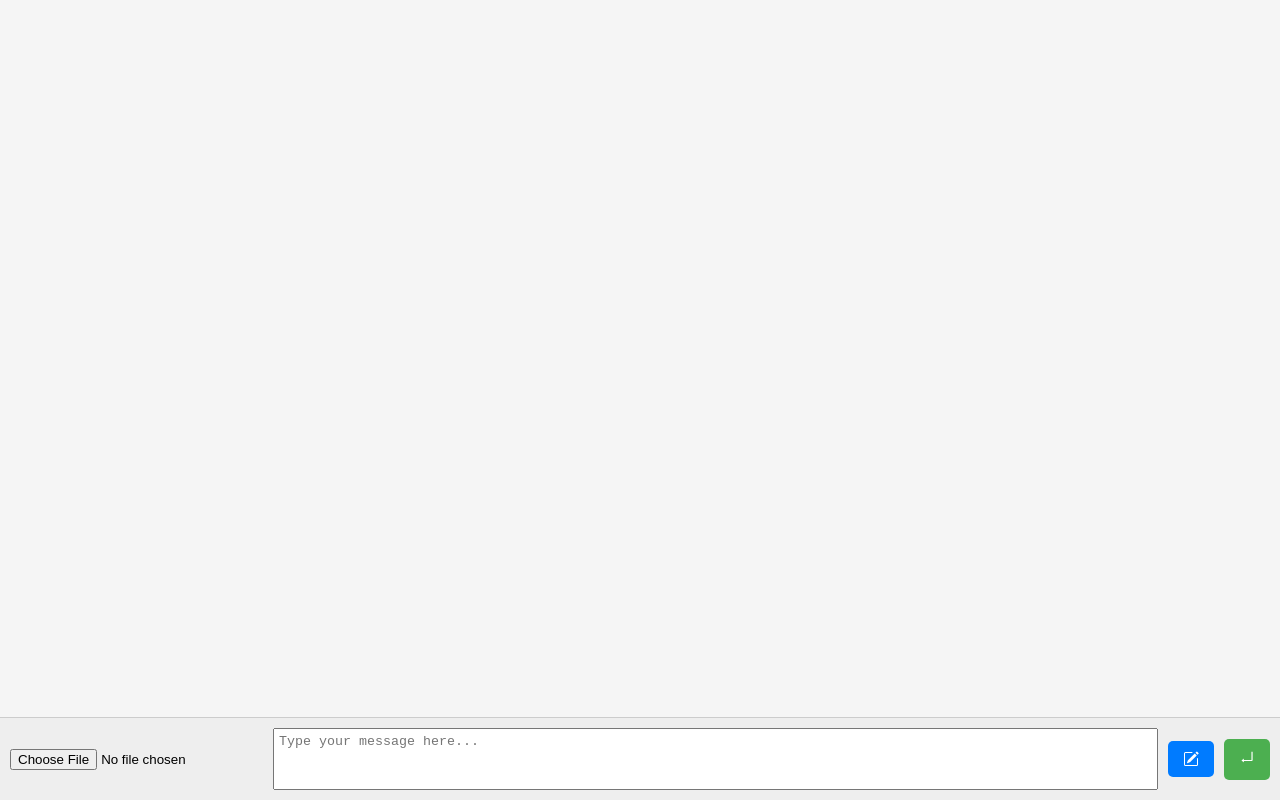
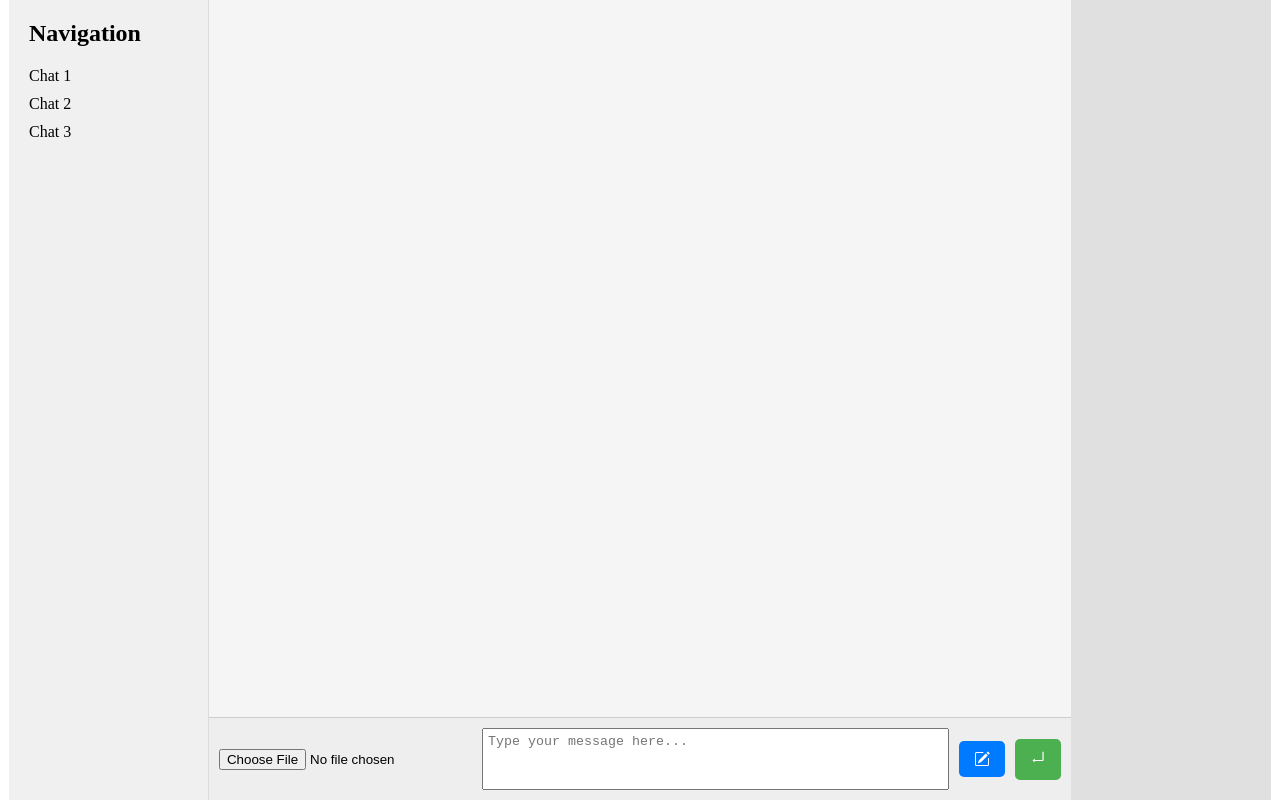
Before and after one commit to agile-athletes/ai-playground, a React (Create React App) app in the folder src/n8nprototype/frontend/: page / in a window 1280 px wide. Built offline with nearby package versions, Linux system fonts and the light colour scheme.

Commit message:
frontend middle 2

```diff
--- a/src/n8nprototype/frontend/src/App.css
+++ b/src/n8nprototype/frontend/src/App.css
@@ -1,6 +1,22 @@
-.app-container {
+/* src/App.css */
+.app-wrapper {
+    display: flex;
+    height: 100vh;
+    /* Narrow the view by 0.7vw on each side */
+    width: calc(100vw - 1.4vw);
+    margin: 0 auto;
+}
+
+/* Main chat area styling */
+.main-content {
+    flex: 1;
     display: flex;
     flex-direction: column;
-    height: 100vh;
-    font-family: Arial, sans-serif;
+    background-color: #ffffff;
 }
+
+/* Right sidebar with a slightly darker light grey background */
+.right-sidebar {
+    width: 200px;
+    background-color: #e0e0e0;
+}
--- a/src/n8nprototype/frontend/src/App.js
+++ b/src/n8nprototype/frontend/src/App.js
@@ -2,6 +2,7 @@
 import React, { useState } from 'react';
 import ChatWindow from './components/ChatWindow';
 import InputArea from './components/InputArea';
+import NavigationLeft from './components/NavigationLeft';
 import './App.css';
 
 function App() {
@@ -37,15 +38,19 @@ function App() {
         }
     };
 
-    // New function to clear the chat
+    // Clear chat (flush messages)
     const clearChat = () => {
         setMessages([]);
     };
 
     return (
-        <div className="app-container">
-            <ChatWindow messages={messages} />
-            <InputArea onSend={sendMessage} onNewChat={clearChat} />
+        <div className="app-wrapper">
+            <NavigationLeft />
+            <div className="main-content">
+                <ChatWindow messages={messages} />
+                <InputArea onSend={sendMessage} onNewChat={clearChat} />
+            </div>
+            <div className="right-sidebar"></div>
         </div>
     );
 }
--- a/src/n8nprototype/frontend/src/components/InputArea.css
+++ b/src/n8nprototype/frontend/src/components/InputArea.css
@@ -1,3 +1,4 @@
+/* src/components/InputArea.css */
 .input-area {
     display: flex;
     align-items: center;
--- a/src/n8nprototype/frontend/src/components/InputArea.js
+++ b/src/n8nprototype/frontend/src/components/InputArea.js
@@ -53,7 +53,6 @@ const InputArea = ({ onSend, onNewChat }) => {
                 onKeyDown={handleKeyDown}
                 className="message-textarea"
             />
-            {/* New Chat Button using react-icons */}
             <button onClick={handleNewChat} className="new-chat-button" title="New Chat">
                 <BsPencilSquare  size={16} />
             </button>
--- /dev/null
+++ b/src/n8nprototype/frontend/src/components/NavigationLeft.css
@@ -0,0 +1,24 @@
+/* src/components/NavigationLeft.css */
+.navigation-left {
+    background-color: #f0f0f0;
+    padding: 20px;
+    width: 200px;
+    box-sizing: border-box;
+    height: 100vh;
+    border-right: 1px solid #ddd;
+}
+
+.navigation-left h2 {
+    margin-top: 0;
+    font-size: 1.5rem;
+}
+
+.navigation-left ul {
+    list-style: none;
+    padding: 0;
+}
+
+.navigation-left li {
+    margin: 10px 0;
+    cursor: pointer;
+}
--- /dev/null
+++ b/src/n8nprototype/frontend/src/components/NavigationLeft.js
@@ -0,0 +1,18 @@
+// src/components/NavigationLeft.js
+import React from 'react';
+import './NavigationLeft.css';
+
+const NavigationLeft = () => {
+    return (
+        <nav className="navigation-left">
+            <h2>Navigation</h2>
+            <ul>
+                <li>Chat 1</li>
+                <li>Chat 2</li>
+                <li>Chat 3</li>
+            </ul>
+        </nav>
+    );
+};
+
+export default NavigationLeft;
```
